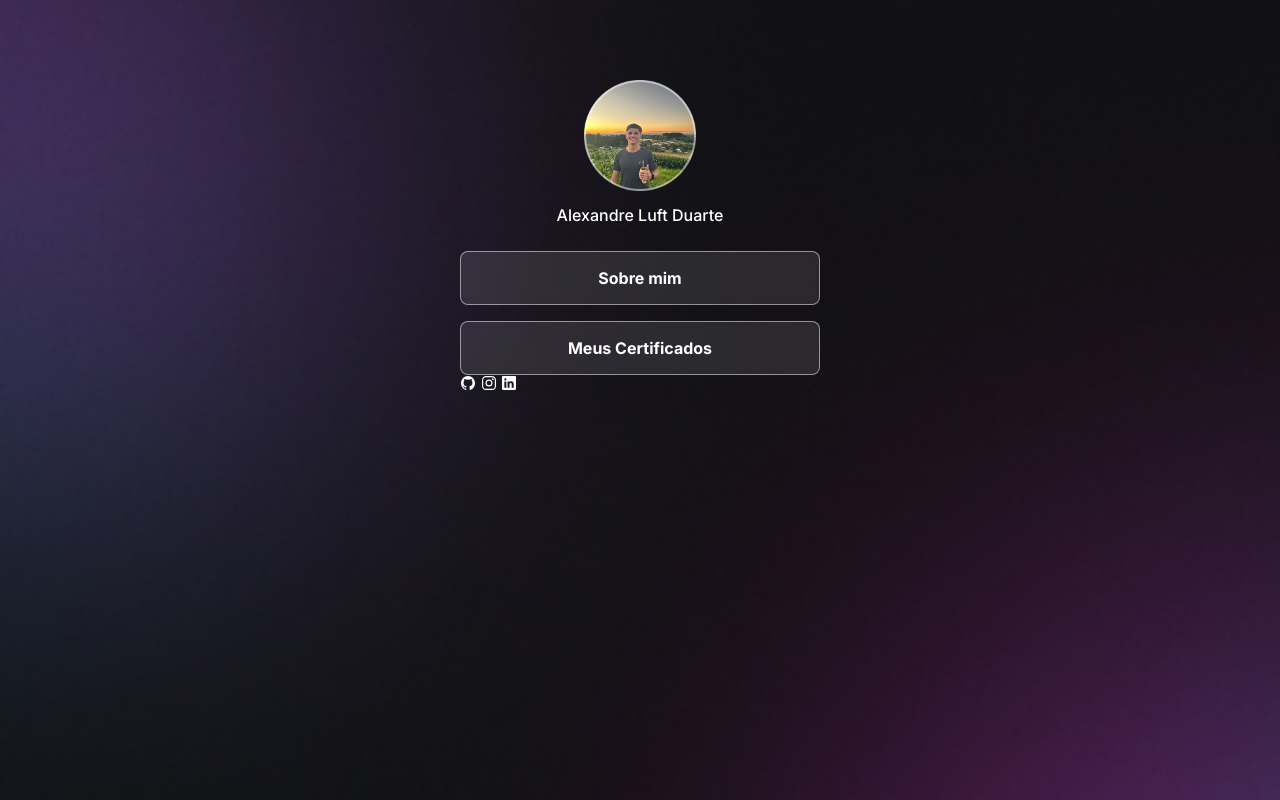
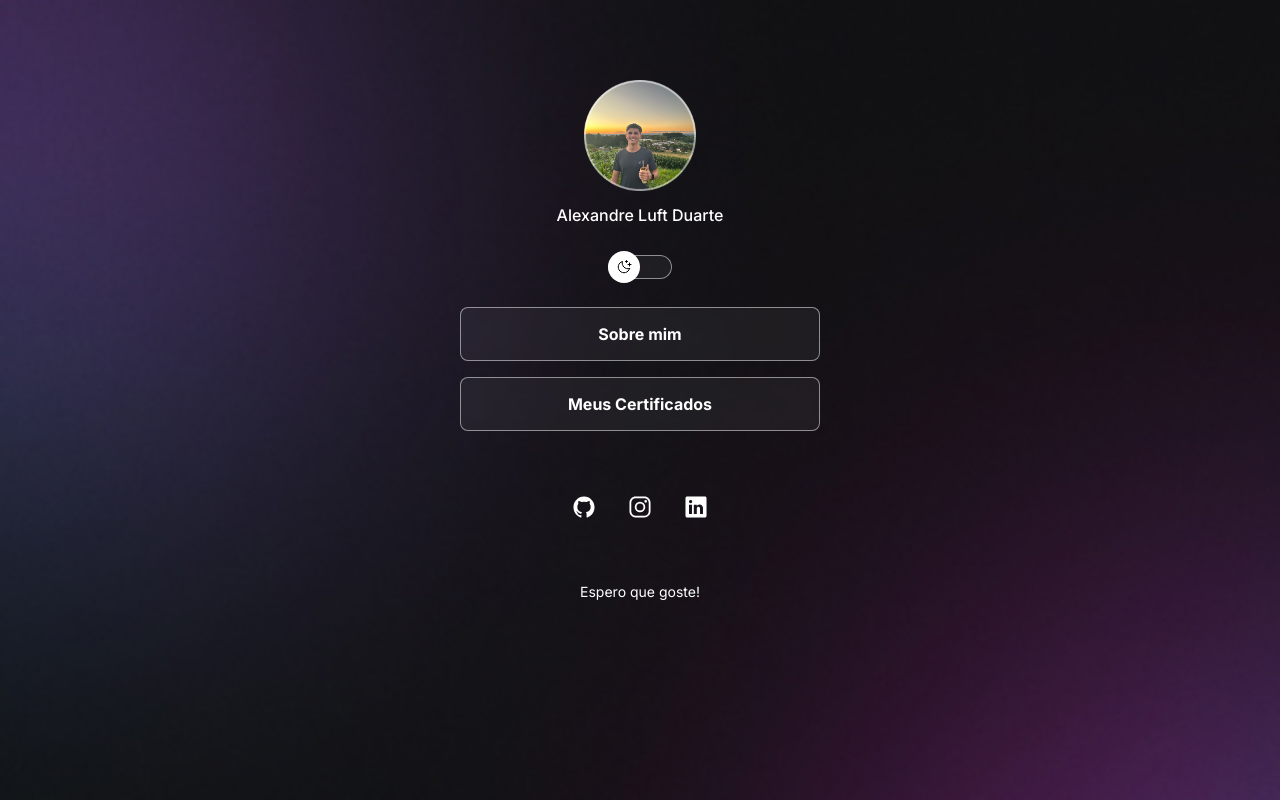
Before and after one commit to Alexandre-Luft-Duarte/meu-portifolio, a plain HTML site: page index.html in a window 1280 px wide. Drawn offline with nearby package versions, Linux system fonts and the light colour scheme.

Commit message:
switch pronto

```diff
--- a/index.html
+++ b/index.html
@@ -19,6 +19,10 @@
           <img src="assets/avatar.png" alt="Foto de Perfil" />
           <p>Alexandre Luft Duarte</p>
         </div>
+        <div id="switch" onclick="toggleMode()">
+          <button></button>
+          <span></span>
+        </div>
         <ul>
           <li>
             <a href="#"> Sobre mim </a>
@@ -34,10 +38,20 @@
         </ul>
       </div>
       <div id="social_links">
-        <ion-icon name="logo-github"></ion-icon>
-        <ion-icon name="logo-instagram"></ion-icon>
-        <ion-icon name="logo-linkedin"></ion-icon>
+        <a href="https://github.com/Alexandre-Luft-Duarte" target="_blank">
+          <ion-icon name="logo-github"></ion-icon>
+        </a>
+        <a href="https://www.instagram.com/alexandreduarte_a/" target="_blank">
+          <ion-icon name="logo-instagram"></ion-icon>
+        </a>
+        <a
+          href="https://www.linkedin.com/in/alexandre-luft-duarte-2547102b7/"
+          target="_blank"
+        >
+          <ion-icon name="logo-linkedin"></ion-icon>
+        </a>
       </div>
+      <footer>Espero que goste!</footer>
     </div>
     <script
       type="module"
@@ -47,5 +61,6 @@
       nomodule
       src="https://unpkg.com/ionicons@7.1.0/dist/ionicons/ionicons.js"
     ></script>
+    <script src="script.js"></script>
   </body>
 </html>
--- /dev/null
+++ b/script.js
@@ -0,0 +1,19 @@
+function toggleMode() {
+  const html = document.documentElement
+  const img = document.querySelector("#profile img")
+
+  if (html.classList.contains("light")) {
+    html.classList.remove("light")
+  } else {
+    html.classList.add("light")
+  }
+  /* ou use a função que já existe para isso
+  html.classList.toggle('light')*/
+
+  /* pegar a tag img */
+  if (html.classList.contains("light")) {
+    img.setAttribute("src", "assets/avatar-light.png")
+  } else {
+    img.setAttribute("src", "assets/avatar.png")
+  }
+}
--- a/styles.css
+++ b/styles.css
@@ -4,9 +4,28 @@
   margin: 0;
   box-sizing: border-box;
 }
+:root {
+  --text-color: white;
+  --bg-url: url(assets/bg-mobile.jpg);
+  --stroke-color: rgba(255, 255, 255, 0.5);
+  --surface-color: rgba(255, 255, 255, 0.05);
+  --surface-color-hover: rgba(0, 0, 0, 0.02);
+  --highlight-color: rgba(255, 255, 255, 0.2);
+  --switch-bg-url: url(assets/MoonStars.svg);
+}
+
+.light {
+  --text-color: black;
+  --bg-url: url(assets/bg-mobile-light.jpg); /* usa um background feito no figma apenas importando a imagem */
+  --stroke-color: rgba(0, 0, 0, 0.5);
+  --surface-color: rgba(0, 0, 0, 0.05);
+  --surface-color-hover: rgba(0, 0, 0, 0.2);
+  --highlight-color: rgba(0, 0, 0, 0.1);
+  --switch-bg-url: url(assets/Sun.svg);
+}
 
 body {
-  background-image: url(assets/bg-mobile.jpg); /* usa um background feito no figma apenas importando a imagem */
+  background-image: var(--bg-url); /* usa um background feito no figma apenas importando a imagem */
   background-repeat: no-repeat; /*  faz com que a imagem não se repita várias vezes */
   background-position: top center; /*  centraliza a imagem no meio e a partir do topo da página */
   background-size: cover; /*  faz a imagem ocupar a página toda */
@@ -14,7 +33,7 @@ body {
 
 body * {
   font-family: "Inter", sans-serif;
-  color: white;
+  color: var(--text-color);
 }
 
 #container {
@@ -24,6 +43,7 @@ body * {
   margin-top: 56px;
   /* border: 1px solid red; /* cria a borda da caixa com a cor vermelha */
 }
+
 
 #profile {
   text-align: center; /* podemos alinha a div assim, pois ela é inline */
@@ -42,10 +62,49 @@ body * {
   margin-top: 8px; /* afastamento do top(foto que está em cima do texto) de 8px */
 }
 
+#switch {
+  position: relative;
+  width: 64px;
+
+  margin: 4px auto;
+}
+
+#switch button {
+  width: 32px;
+  height: 32px;
+  background: white var(--switch-bg-url) no-repeat center;
+  border: 0;
+  border-radius: 50%;
+
+  position: absolute;
+  left: 0;
+  z-index: 1;
+  transform: translateY(-50%);
+  top: 50%;
+}
+
+.light #switch button {
+  right: 0;
+  left: initial;
+}
+
+#switch span {
+  display: block;
+  width: 64px;
+  height: 24px;
+  background: var(--surface-color);
+  border: 1px solid var(--stroke-color);
+  backdrop-filter: blur(4px);
+  -webkit-backdrop-filter: blur(4px);
+  border-radius: 9999px;
+}
+
 /* Links */
 ul {
   list-style: none;
   display: flex;
+  padding: 24px 0;
+
   flex-direction: column;
   gap: 16px;
 }
@@ -57,8 +116,8 @@ ul li a {
 
   padding: 16px 24px;
 
-  background: rgba(255, 255, 255, 0.1);
-  border: 1px solid rgba(255, 255, 255, 0.5);
+  background: var(--surface-color);
+  border: 1px solid var(--stroke-color);
   border-radius: 8px;
 
   backdrop-filter: blur(4px);
@@ -72,6 +131,34 @@ ul li a {
 
 /* pseudo selector */
 ul li a:hover {
-  background: rgba(255, 255, 255, 0.05);
-  border: 1.5px solid white;
+  background: var(--surface-color-hover);
+  border: 1.5px solid var(--text-color);
 }
+
+#social_links {
+  display: flex;
+  justify-content: center;
+
+  padding: 24px 0;
+
+  font-size: 24px;
+}
+
+#social_links a {
+  display: flex;
+  align-items: center;
+  justify-content: center;
+  padding: 16px;
+  transition: background 0.2s;
+  border-radius: 50%;
+}
+
+#social_links a:hover {
+  background: var(--highlight-color);
+}
+
+footer {
+  padding: 24px 0;
+  text-align: center;
+  font-size: 14px;
+}
```
Also changed, not shown: assets/avatar-light.png.
